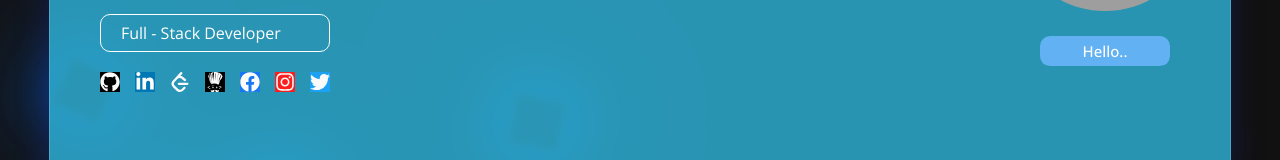
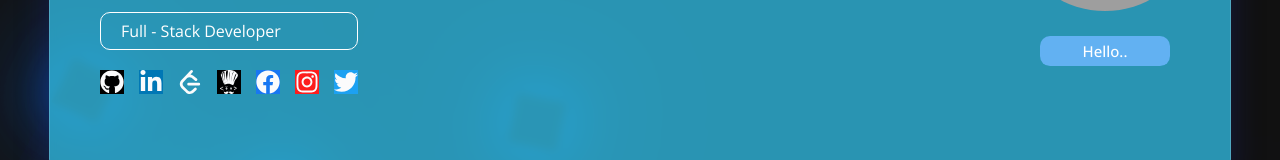
Before and after one commit to VenuThothalla/My-Portfolio-website, a React (Vite) app: page / in a window 1280 px wide. Shown: the part 407-567 px from the top of the page. Built offline with nearby package versions, Linux system fonts and the light colour scheme; grey boxes are pictures that could not be loaded.

Commit message:
navbar changes

```diff
--- a/src/components/mycard/mycard.css
+++ b/src/components/mycard/mycard.css
@@ -49,7 +49,7 @@
   align-items: center;
   justify-content: center;
   color: #fbfbfc;
-  font-size: 20px;
+  font-size: 1.5em;
 }
 
 /* Hover effect: Change background color on hover */
--- a/src/components/navbar/Navbar.module.css
+++ b/src/components/navbar/Navbar.module.css
@@ -44,7 +44,7 @@
 .bar {
   width: 25px;
   height: 3px;
-  background-color: rgba(48, 183, 220, 0.797);
+  background-color: rgba(4, 27, 34, 0.797);
   margin-bottom: 5px;
   z-index: 999;
 }
@@ -63,7 +63,7 @@
 
 /* Navbar */
 .navbar {
-  background-color: rgba(48, 183, 220, 0.797);
+  background-color: rgba(5, 56, 70, 0.797);
   box-shadow: 0 8px 32px 0 rgba(31, 38, 135, 0.37);
   color: white;
   backdrop-filter: blur(5px);
@@ -87,6 +87,7 @@
 
 .navbarList {
   list-style-type: none;
+  top: 60px;
   margin: 0;
   padding: 0;
   overflow: hidden;
```
